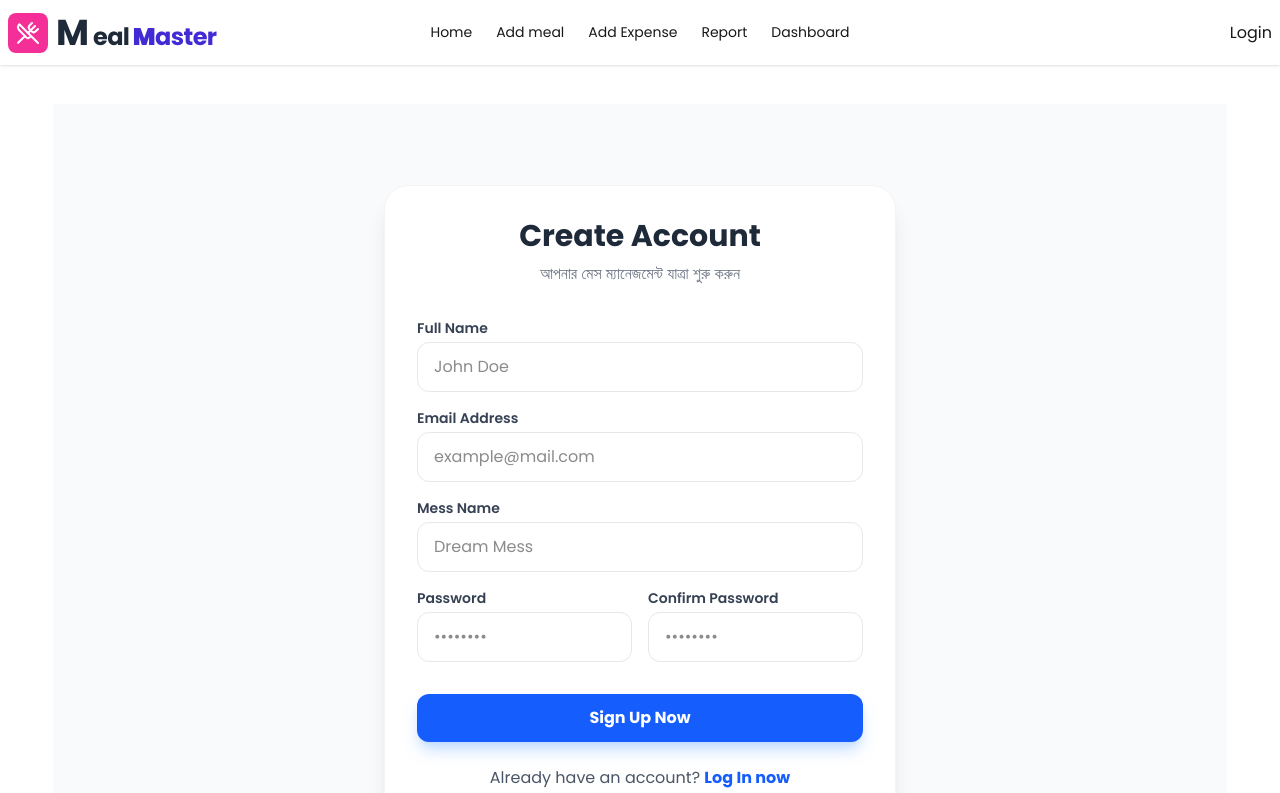
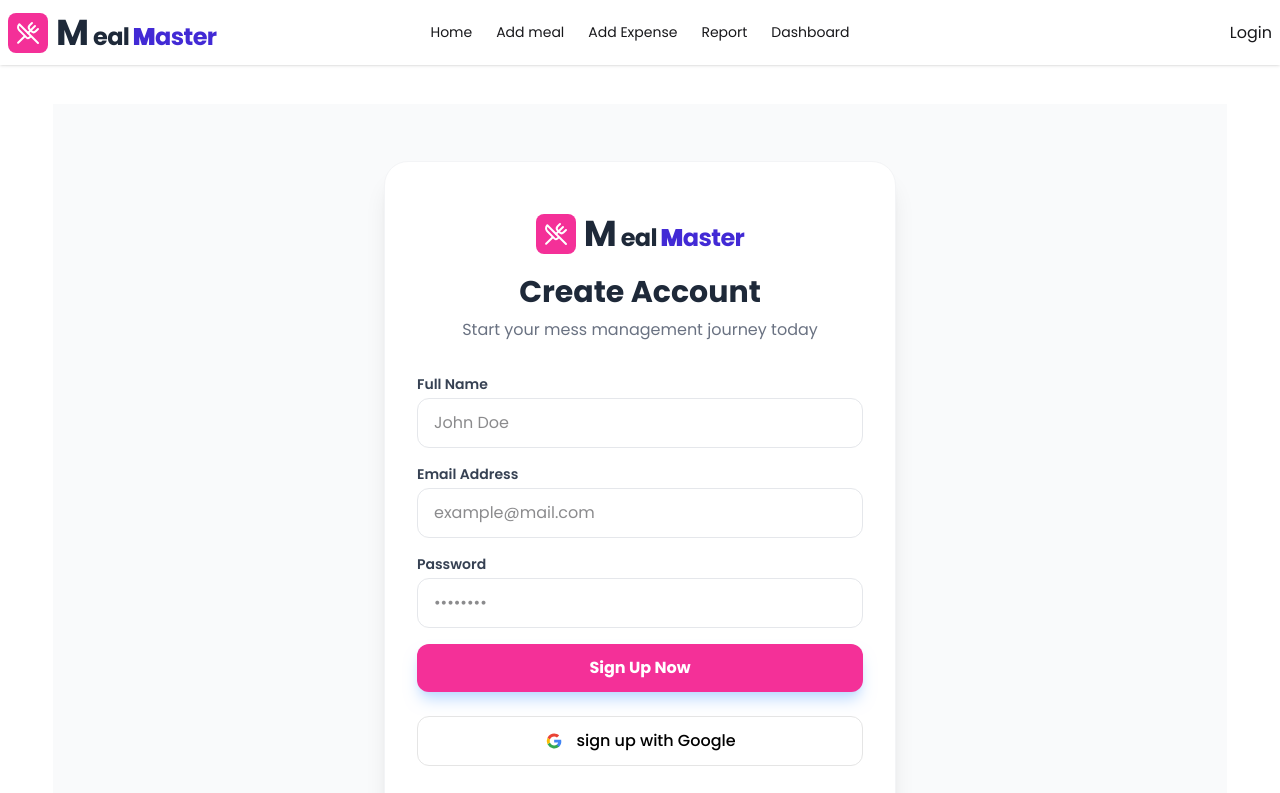
Before and after one commit to mehadhossen123/meal-master-frontend, a React (Vite) app: page /auth/register in a window 1280 px wide. Shown: the top 793 px of the page. Built offline with nearby package versions, Linux system fonts and the light colour scheme.

Commit message:
add google login button and add log

```diff
--- a/package.json
+++ b/package.json
@@ -15,6 +15,7 @@
     "lucide-react": "^0.563.0",
     "react": "^19.2.0",
     "react-dom": "^19.2.0",
+    "react-hook-form": "^7.71.1",
     "react-router": "^7.13.0",
     "react-router-dom": "^7.13.0",
     "tailwindcss": "^4.1.18"
--- a/src/auth/Login.jsx
+++ b/src/auth/Login.jsx
@@ -1,6 +1,7 @@
 import React from "react";
 import { motion } from "framer-motion";
 import { Link } from "react-router";
+import Logo from "../component/Logo";
 
 const Login = () => {
   return (
@@ -13,6 +14,11 @@ const Login = () => {
       >
         {/* Header */}
         <div className="text-center mb-10">
+          <div className="flex justify-center my-2 md:my-5">
+            {" "}
+            <Logo></Logo>
+          </div>
+
           <h2 className="text-3xl font-bold text-gray-800">Welcome Back</h2>
           <p className="text-gray-500 mt-2">Login in your mess account here </p>
         </div>
@@ -63,12 +69,50 @@ const Login = () => {
           >
             Login Now
           </motion.button>
+          {/* google login button */}
+
+          <div className="w-full">
+            {" "}
+            <button className="flex items-center justify-center gap-3 w-full bg-white text-black border border-[#e5e5e5] py-3 rounded-xl hover:bg-gray-50 transition-all font-medium">
+              <svg
+                aria-label="Google logo"
+                width="20"
+                height="20"
+                xmlns="http://www.w3.org/2000/svg"
+                viewBox="0 0 512 512"
+              >
+                <g>
+                  <path d="m0 0H512V512H0" fill="#fff"></path>
+                  <path
+                    fill="#34a853"
+                    d="M153 292c30 82 118 95 171 60h62v48A192 192 0 0190 341"
+                  ></path>
+                  <path
+                    fill="#4285f4"
+                    d="m386 400a140 175 0 0053-179H260v74h102q-7 37-38 57"
+                  ></path>
+                  <path
+                    fill="#fbbc02"
+                    d="m90 341a208 200 0 010-171l63 49q-12 37 0 73"
+                  ></path>
+                  <path
+                    fill="#ea4335"
+                    d="m153 219c22-69 116-109 179-50l55-54c-78-75-230-72-297 55"
+                  ></path>
+                </g>
+              </svg>
+              sign up with Google
+            </button>
+          </div>
         </form>
 
         {/* Footer */}
-        <p className="text-center text-gray-600 mt-8">
-         Don't have an account
-          <Link to={"/auth/register"} className="text-blue-600 font-bold hover:underline">
+        <p className="text-center text-gray-600 mt-4">
+          Don't have an account
+          <Link
+            to={"/auth/register"}
+            className="text-blue-600 font-bold hover:underline"
+          >
             Sign Up now
           </Link>
         </p>
--- a/src/auth/Register.jsx
+++ b/src/auth/Register.jsx
@@ -1,6 +1,7 @@
 import React from "react";
 import { motion } from "framer-motion";
 import { Link } from "react-router";
+import Logo from "../component/Logo";
 
 const Register = () => {
   return (
@@ -13,11 +14,15 @@ const Register = () => {
       >
         {/* Header */}
         <div className="text-center mb-8">
+          <div className="flex justify-center my-2 md:my-5">
+            {" "}
+            <Logo></Logo>
+          </div>
           <h2 className="text-3xl font-bold text-gray-800 font-poppins">
             Create Account
           </h2>
           <p className="text-gray-500 mt-2">
-            আপনার মেস ম্যানেজমেন্ট যাত্রা শুরু করুন
+            Start your mess management journey today
           </p>
         </div>
 
@@ -50,21 +55,10 @@ const Register = () => {
           </div>
 
           {/* Mess Name */}
-          <div className="md:col-span-2">
-            <label className="block text-sm font-semibold text-gray-700 mb-1">
-              Mess Name
-            </label>
-            <input
-              type="text"
-              placeholder="Dream Mess"
-              className="w-full px-4 py-3 rounded-xl border border-gray-200 focus:border-blue-500 focus:ring-2 focus:ring-blue-200 outline-none transition-all"
-              required
-            />
-          </div>
 
           {/* Password */}
-          <div>
-            <label className="block text-sm font-semibold text-gray-700 mb-1">
+          <div className="md:col-span-2">
+            <label className=" block  text-sm font-semibold text-gray-700 mb-1">
               Password
             </label>
             <input
@@ -76,34 +70,62 @@ const Register = () => {
           </div>
 
           {/* Confirm Password */}
-          <div>
-            <label className="block text-sm font-semibold text-gray-700 mb-1">
-              Confirm Password
-            </label>
-            <input
-              type="password"
-              placeholder="••••••••"
-              className="w-full px-4 py-3 rounded-xl border border-gray-200 focus:border-blue-500 focus:ring-2 focus:ring-blue-200 outline-none transition-all"
-              required
-            />
-          </div>
 
           {/* Register Button */}
-          <div className="md:col-span-2 mt-4">
+          <div className="md:col-span-2 ">
             <motion.button
               whileHover={{ scale: 1.02 }}
               whileTap={{ scale: 0.98 }}
-              className="w-full bg-blue-600 text-white font-bold py-3 rounded-xl shadow-lg shadow-blue-200 hover:bg-blue-700 transition-colors"
+              className="w-full bg-secondary cursor-pointer text-white font-bold py-3 rounded-xl shadow-lg shadow-blue-200 hover:bg-blue-700 transition-colors"
             >
               Sign Up Now
             </motion.button>
+          </div>
+
+          {/* google login button */}
+
+          <div className="md:col-span-2 mt-2">
+            {" "}
+            <button className="flex items-center justify-center gap-3 w-full bg-white text-black border border-[#e5e5e5] py-3 rounded-xl hover:bg-gray-50 transition-all font-medium">
+              <svg
+                aria-label="Google logo"
+                width="20"
+                height="20"
+                xmlns="http://www.w3.org/2000/svg"
+                viewBox="0 0 512 512"
+              >
+                <g>
+                  <path d="m0 0H512V512H0" fill="#fff"></path>
+                  <path
+                    fill="#34a853"
+                    d="M153 292c30 82 118 95 171 60h62v48A192 192 0 0190 341"
+                  ></path>
+                  <path
+                    fill="#4285f4"
+                    d="m386 400a140 175 0 0053-179H260v74h102q-7 37-38 57"
+                  ></path>
+                  <path
+                    fill="#fbbc02"
+                    d="m90 341a208 200 0 010-171l63 49q-12 37 0 73"
+                  ></path>
+                  <path
+                    fill="#ea4335"
+                    d="m153 219c22-69 116-109 179-50l55-54c-78-75-230-72-297 55"
+                  ></path>
+                </g>
+              </svg>
+              sign up with Google
+            </button>
           </div>
         </form>
 
         {/* Footer */}
         <p className="text-center text-gray-600 mt-6">
           Already have an account?{" "}
-          <Link to={"/auth/login"} className="text-blue-600 font-bold hover:underline">
+          <Link
+            to={"/auth/login"}
+            className="text-blue-600 font-bold hover:underline"
+          >
             Log In now
           </Link>
         </p>
```
Also changed, not shown: 1 other file (tests, documents, lock files or other folders).
